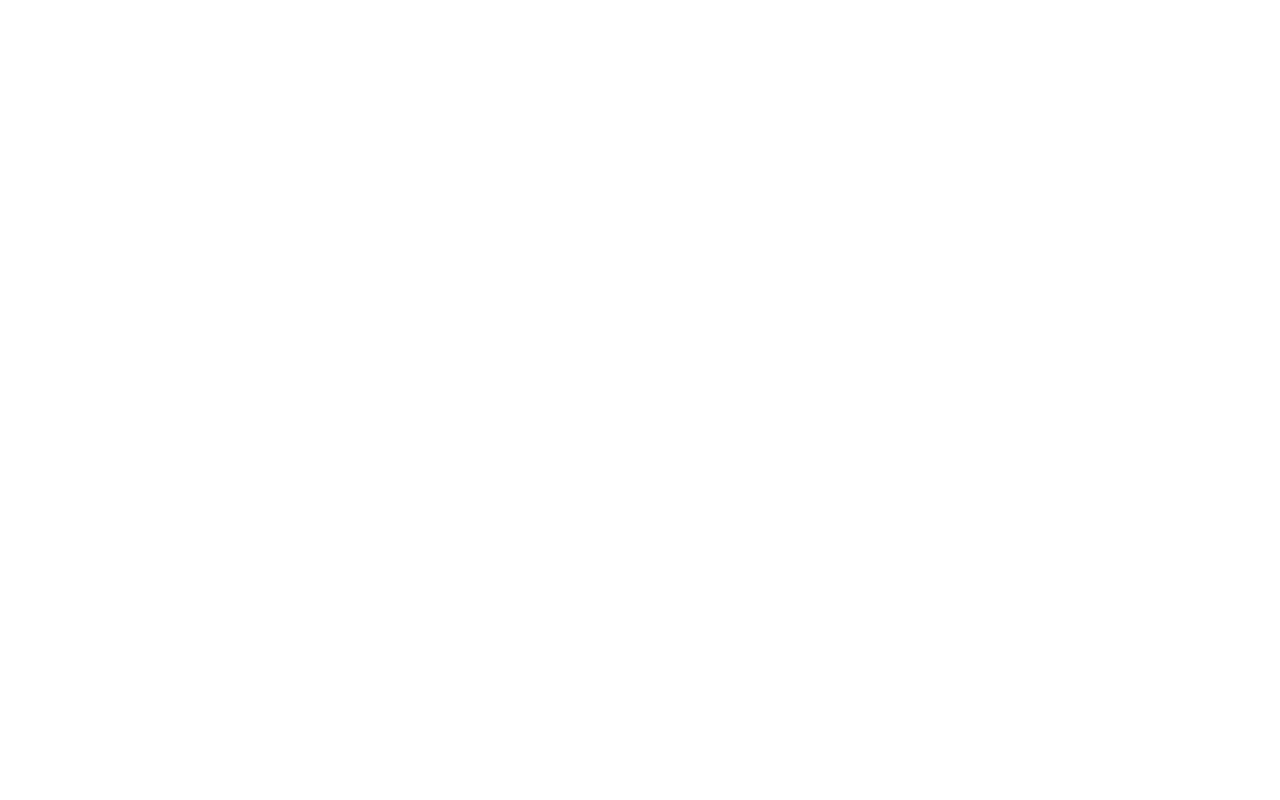
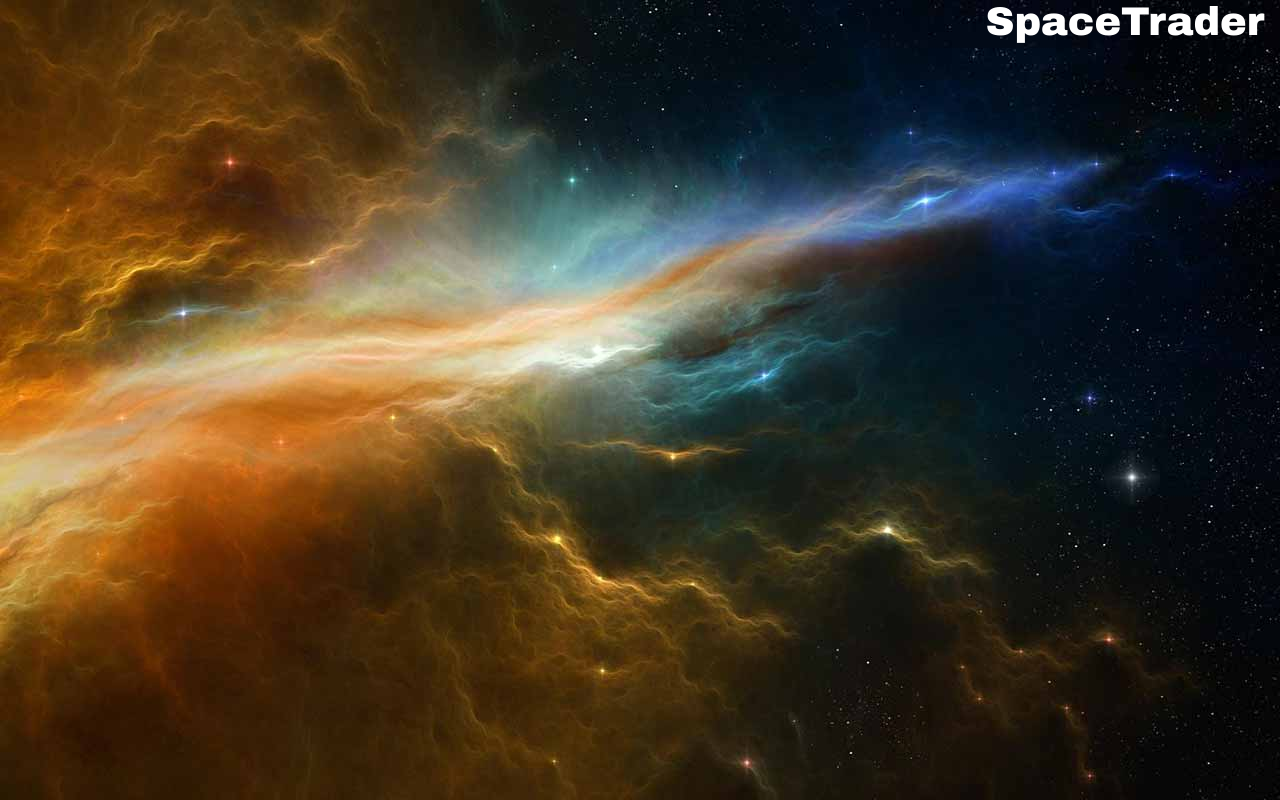
Before and after one commit to kelceyp/spacetrader, a plain HTML site: page ui/index.html in a window 1280 px wide. Drawn offline with Linux system fonts and the light colour scheme.

Commit message:
added some basic stuff

```diff
--- /dev/null
+++ b/ui/css/spacetrader.css
@@ -0,0 +1,65 @@
+@charset "utf-8";
+
+/* reset css across different browsers: http://developer.yahoo.com/yui/reset/#code */
+body,div,dl,dt,dd,ul,ol,li,h1,h2,h3,h4,h5,h6,pre,form,fieldset,input,textarea,p,blockquote,th,td {
+	margin:0;
+	padding:0;
+}
+table {
+	border-collapse:collapse;
+	border-spacing:0;
+}
+fieldset,img {
+	border:0;
+}
+address,caption,cite,code,dfn,em,strong,th,var {
+	font-style:normal;
+	font-weight:normal;
+}
+ol,ul {
+	list-style:none;
+}
+caption,th {
+	text-align:left;
+}
+h1,h2,h3,h4,h5,h6 {
+	font-size:100%;
+	font-weight:normal;
+}
+q:before,q:after {
+	content:'';
+}
+abbr,acronym { border:0;
+}
+
+/* CSS Document */
+#menubody {
+	background-color: #000000;
+	margin-top: 0;
+  margin-bottom: 0;
+  margin-left: 0;
+  margin-right: 0;
+  padding: 0;
+}
+
+#menubackground {
+	background-image: url(../images/main-background.jpg);
+	background-repeat: no-repeat;
+	width: 1280px;
+	height: 800px;
+	margin-left: auto;
+  margin-right: auto;
+}
+
+#menuarea {
+	text-align: center;
+	width: 310px;
+	height: 332px;
+	float: right;
+}
+
+#title {
+	color: #FFFFFF;
+	font-size: 2.5em;
+	font-family: "Arial Black", Gadget, sans-serif;
+}
--- a/ui/index.html
+++ b/ui/index.html
@@ -6,8 +6,14 @@
     <meta name="description" content="Experiments with HTML"/>
     <meta name="keywords" content="html, experiments"/>
 	  <title>Space Trader</title>
+  	<link href="css/spacetrader.css" rel="stylesheet" type="text/css" />
   </head>
 
-  <body>
+  <body id="menubody" style="margin: 0px;">
+    <div id="menubackground">
+      <div id="menuarea">
+        <p id="title">SpaceTrader</p>
+      </div>
+    </div>
   </body>
 </html>
```
Also changed, not shown: ui/images/main-background.jpg (added), 1 other file.
